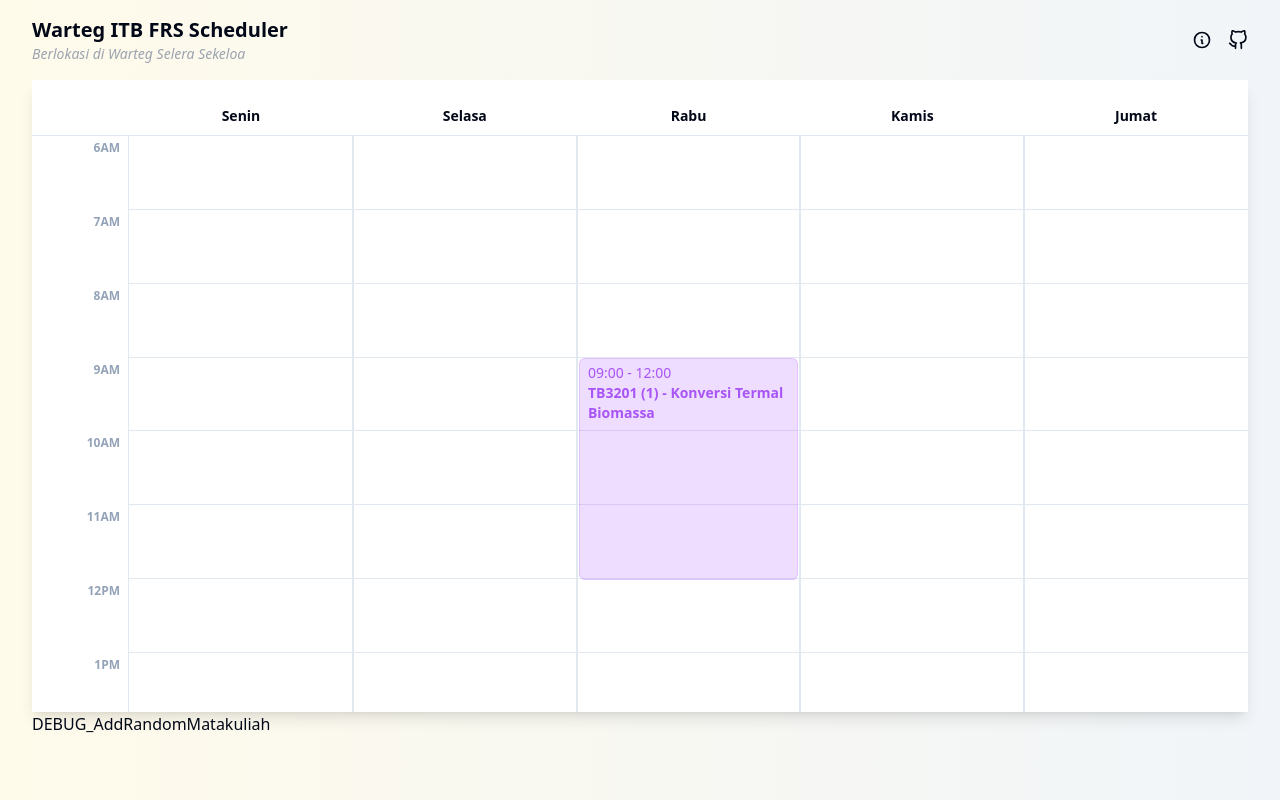
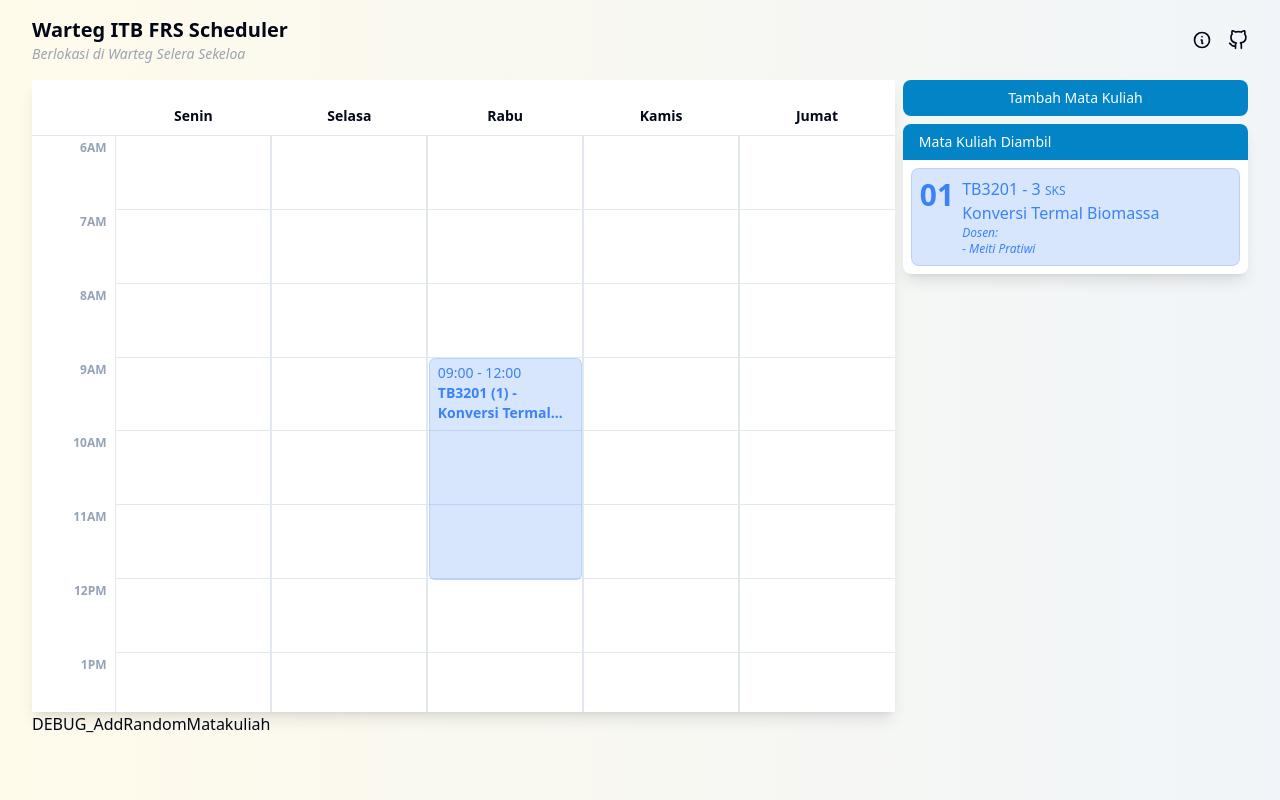
Before and after one commit to fawwazabrials/warteg-frs-scheduler, a React (Vite) app: page / in a window 1280 px wide. Both pictures are taken after a click on the button "DEBUG_AddRandomMatakuliah". Built offline with nearby package versions, Linux system fonts and the light colour scheme.

Commit message:
feat: change color as enum and add matkul list

```diff
--- a/src/components/Agenda.tsx
+++ b/src/components/Agenda.tsx
@@ -6,16 +6,8 @@ interface AgendaProps {
 }
 
 const Agenda = ({ matakuliahTerpilih }: AgendaProps) => {
-  const colors = new Map([
-    ['blue', 'bg-blue-500/20 border-blue-500/20 text-blue-500'],
-    ['red', 'bg-red-500/20 border-red-500/20 text-red-500'],
-    ['green', 'bg-green-500/20 border-green-500/20 text-green-500'],
-    ['orange', 'bg-orange-500/20 border-orange-500/20 text-orange-500'],
-    ['purple', 'bg-purple-500/20 border-purple-500/20 text-purple-500']
-  ]);
-
-  const { matakuliah, isEnabled, color } = matakuliahTerpilih;
-  const { start, end, ruang } = matakuliah.jadwal as IJadwal;
+  const { matakuliah, color } = matakuliahTerpilih;
+  const { start, end } = matakuliah.jadwal as IJadwal;
 
   const CALENDAR_START_TIME = 360;
 
@@ -34,7 +26,7 @@ const Agenda = ({ matakuliahTerpilih }: AgendaProps) => {
   return (
     <div
       style={{ top: `${top}%`, height: `${height}%` }}
-      className={`absolute w-[98%] border rounded-md left-[1%] ${colors.get(color)}`}
+      className={`absolute w-[98%] border rounded-md left-[1%] ${color}`}
     >
       <div className="py-1 px-2 flex flex-col">
         <p className="text-sm">{`${start.jam}:${start.menit} - ${end.jam}:${end.menit}`}</p>
--- /dev/null
+++ b/src/components/ListMatakuliahTerpilih.tsx
@@ -0,0 +1,67 @@
+import { IMatakuliahTerpilih } from '@/models/MatakuliahTerpilih';
+
+interface ListMatakuliahTerpilihProps {
+  className?: string;
+  mataKuliahTerpilih: IMatakuliahTerpilih[];
+  setMataKuliahTerpilih: (mataKuliahTerpilih: IMatakuliahTerpilih[]) => void;
+}
+
+const ListMatakuliahTerpilih = ({
+  className,
+  mataKuliahTerpilih,
+  setMataKuliahTerpilih
+}: ListMatakuliahTerpilihProps) => {
+  return (
+    <div className={`flex flex-col ${className}`}>
+      <button className="bg-sky-600 text-white p-2 w-full rounded-lg text-sm">
+        Tambah Mata Kuliah
+      </button>
+
+      <div className="bg-white rounded-lg shadow-lg mt-2">
+        <h2 className="text-white bg-sky-600 rounded-t-lg px-4 py-2 text-sm">
+          Mata Kuliah Diambil
+        </h2>
+
+        {/* this part */}
+        <div className="px-2 py-2 max-h-[500px] overflow-auto flex flex-col gap-2">
+          {mataKuliahTerpilih.length == 0 && (
+            <p className="text-sm text-slate-500 px-2">
+              Kamu belum mengambil mata kuliah apapun D:
+            </p>
+          )}
+
+          {mataKuliahTerpilih.map((mk) => (
+            <div
+              className={`border p-2 flex flex-row gap-2 rounded-lg ${mk.color}`}
+            >
+              <p className="font-bold text-3xl align-middle">
+                {String(mk.matakuliah.no_kelas).padStart(2, '0')}
+              </p>
+              <div>
+                <p>
+                  {mk.matakuliah.kode} - {mk.matakuliah.sks}{' '}
+                  <span className="text-xs">SKS</span>
+                </p>
+                <p>{mk.matakuliah.nama}</p>
+                <div className="text-xs italic">
+                  <p>Dosen:</p>
+                  {mk.matakuliah.dosen ? (
+                    <ul>
+                      {mk.matakuliah.dosen.map((dosen) => (
+                        <li>- {dosen}</li>
+                      ))}
+                    </ul>
+                  ) : (
+                    <p>Belum ada dosen</p>
+                  )}
+                </div>
+              </div>
+            </div>
+          ))}
+        </div>
+      </div>
+    </div>
+  );
+};
+
+export default ListMatakuliahTerpilih;
--- a/src/models/MatakuliahTerpilih.ts
+++ b/src/models/MatakuliahTerpilih.ts
@@ -3,5 +3,13 @@ import { IMatakuliah } from './Matakuliah';
 export interface IMatakuliahTerpilih {
   matakuliah: IMatakuliah;
   isEnabled: boolean;
-  color: string;
+  color: ColorVariants;
 }
+
+export enum ColorVariants {
+  blue = 'bg-blue-500/20 border-blue-500/20 text-blue-500',
+  red = 'bg-red-500/20 border-red-500/20 text-red-500',
+  green = 'bg-green-500/20 border-green-500/20 text-green-500',
+  orange = 'bg-orange-500/20 border-orange-500/20 text-orange-500',
+  purple = 'bg-purple-500/20 border-purple-500/20 text-purple-500'
+}
--- a/src/pages/Home.tsx
+++ b/src/pages/Home.tsx
@@ -2,8 +2,13 @@ import { useEffect, useState } from 'react';
 import Header from '../components/Header';
 import Calendar from '../components/Calendar';
 import { useMatakuliah } from '../hooks/useMatakuliah';
-import { IMatakuliahTerpilih } from '../models/MatakuliahTerpilih';
+import {
+  ColorVariants,
+  IMatakuliahTerpilih
+} from '../models/MatakuliahTerpilih';
 import { IMatakuliah } from '../models/Matakuliah';
+import ListMatakuliahTerpilih from '@/components/ListMatakuliahTerpilih';
+import { getRandomColorVariant } from '@/utils/getRandomColorVariant';
 
 const days = ['Senin', 'Selasa', 'Rabu', 'Kamis', 'Jumat'];
 const timeblocks = [
@@ -36,7 +41,7 @@ const Home = () => {
   const addMatakuliah = (
     matakuliah: IMatakuliah,
     isEnabled: boolean,
-    color: string
+    color: ColorVariants
   ) => {
     setMatakuliahTerplih((prev) => [
       ...prev,
@@ -47,12 +52,9 @@ const Home = () => {
   const addRandomMatakuliah_DEBUG = () => {
     const randomMatakuliah =
       matakuliahData[Math.floor(Math.random() * matakuliahData.length)];
-    const randomColor = ['blue', 'red', 'green', 'orange', 'purple'];
-    addMatakuliah(
-      randomMatakuliah,
-      true,
-      randomColor[Math.floor(Math.random() * 5)]
-    );
+    const randomColor = getRandomColorVariant();
+
+    addMatakuliah(randomMatakuliah, true, randomColor);
   };
 
   return (
@@ -61,12 +63,17 @@ const Home = () => {
         <Header />
       </header>
       <main>
-        <div className="flex flex-col sm:flex-row gap-2">
+        <div className="flex flex-col sm:flex-row gap-2 flex-auto grow-[3]">
           <Calendar
             className="flex-1 grow-[2.5]"
             days={days}
             timeblocks={timeblocks}
             matakuliahTerpilih={matakuliahTerplih}
+          />
+          <ListMatakuliahTerpilih
+            className="flex-1"
+            mataKuliahTerpilih={matakuliahTerplih}
+            setMataKuliahTerpilih={setMatakuliahTerplih}
           />
         </div>
         <button onClick={addRandomMatakuliah_DEBUG}>
--- /dev/null
+++ b/src/utils/getRandomColorVariant.ts
@@ -0,0 +1,7 @@
+import { ColorVariants } from '@/models/MatakuliahTerpilih';
+
+export const getRandomColorVariant = () => {
+  const values = Object.keys(ColorVariants);
+  const enumKey = values[Math.floor(Math.random() * values.length)];
+  return ColorVariants[enumKey as keyof typeof ColorVariants];
+};
```
